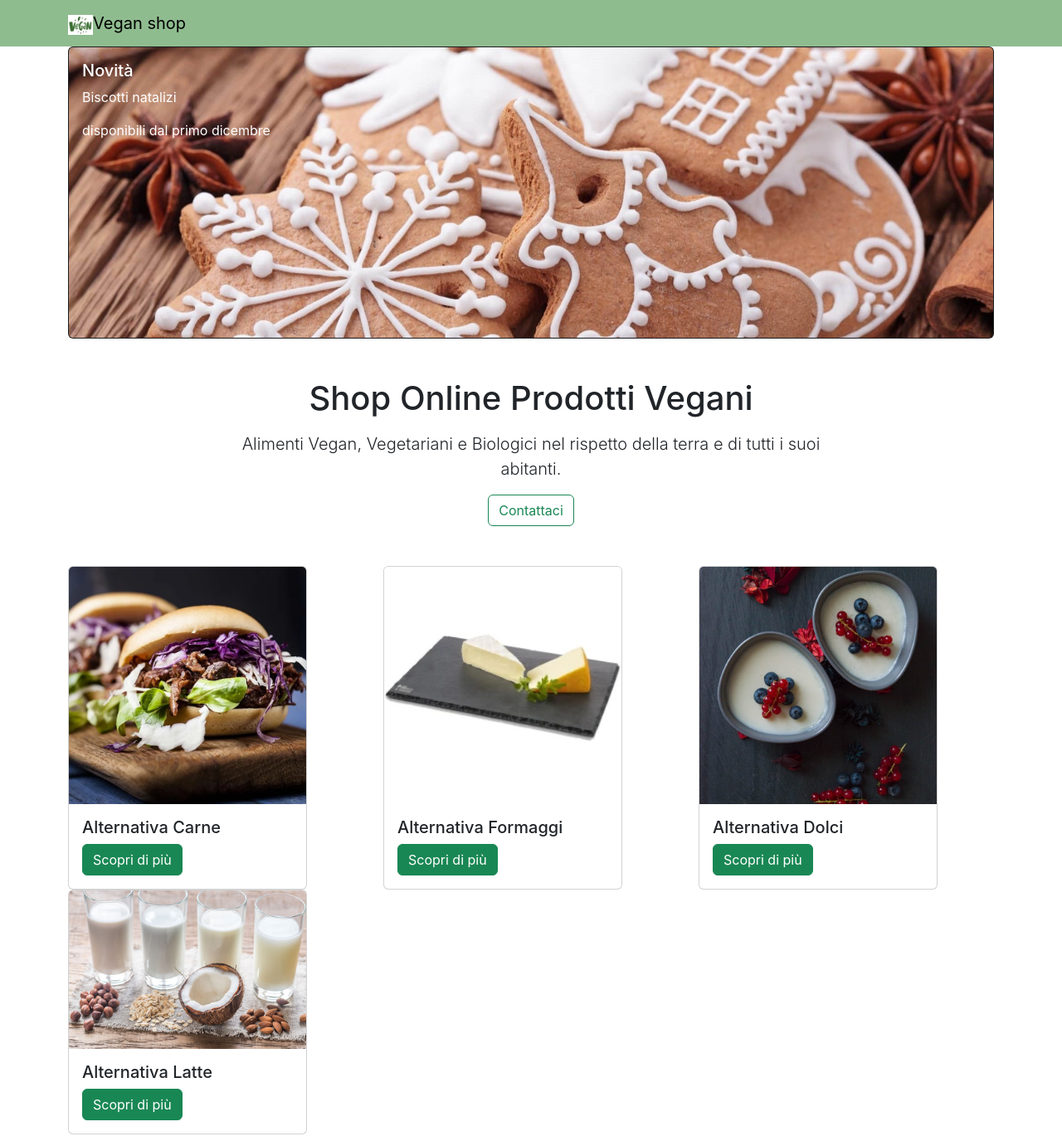
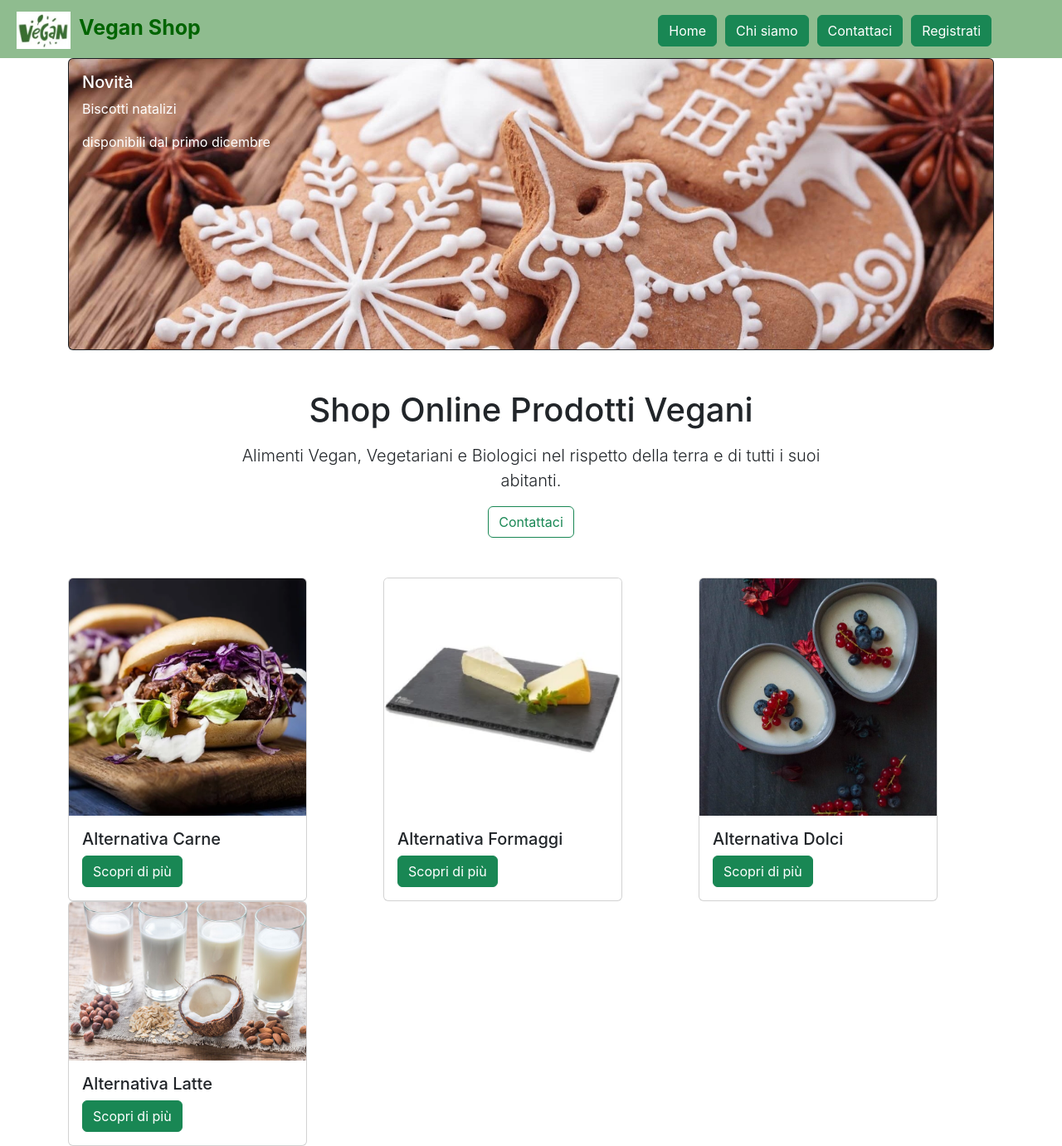
Before and after one commit to MichelaDiBiase/vegan-shop, a React (Create React App) app: page / in a window 1280 px wide. Shown: the whole page at 83% size. Built offline with nearby package versions, Linux system fonts and the light colour scheme; the HTML template or start-up script is replaced by a standard one.

Commit message:
Add new page Some modifications

```diff
--- a/package.json
+++ b/package.json
@@ -9,6 +9,7 @@
     "bootstrap": "^5.3.2",
     "react": "^18.2.0",
     "react-dom": "^18.2.0",
+    "react-router-dom": "^6.18.0",
     "react-scripts": "5.0.1",
     "web-vitals": "^2.1.4"
   },
--- a/src/App.js
+++ b/src/App.js
@@ -1,56 +1,18 @@
 import React, { Component } from 'react';
-import Navbar from './components/navbar.js';
-import Header from './components/header.js';
-import Advertising from './components/advertising.js';
-import carne from './img/alternativaCarne.webp';
-import formaggi from './img/alternativaFormaggi.webp';
-import dolci from './img/alternativaDolci.jpg';
-import latte from './img/alternativaLatte.jpg';
-import biscotti from './img/biscotti.jpg';
-import Card from './components/card.js';
+import { BrowserRouter, Routes, Route } from "react-router-dom";
+import Home from './pages/Home';
+import AlternativaLatte from './pages/AlternativaLatte';
 
 class App extends Component {
-  state = {
-    card: [
-      { id: 0, alimento: 'Carne', immagine: carne },
-      { id: 1, alimento: 'Formaggi', immagine: formaggi },
-      { id: 2, alimento: 'Dolci', immagine: dolci },
-      { id: 3, alimento: 'Latte', immagine: latte }
-    ],
-    advertising: [
-      { id: 0, titolo: 'Novità', descrizione: 'Biscotti natalizi', disponibilita: 'disponibili dal primo dicembre', immagine: biscotti }
-    ]
-  }
 
   render() {
     return (
-      <>
-        <Navbar />
-        <div className="container">
-        <div className="row">
-          {this.state.advertising.map(advertising => (
-            <Advertising
-              key={advertising.id}
-              titolo={advertising.titolo}
-              descrizione={advertising.descrizione}
-              disponibilita={advertising.disponibilita}
-              immagine={advertising.immagine}
-            />
-          ))}
-        </div>
-
-        <Header />
-        <div className="row">
-          {this.state.card.map(card => (
-            <Card
-              key={card.id}
-              alimento={card.alimento}
-              immagine={card.immagine}
-            />
-          ))}
-        </div>
-      </div>
-      </>
+      <BrowserRouter>
+        <Routes>
+          <Route path="/" element={<Home />} />
+          <Route path="AlternativaLatte" element={<AlternativaLatte />} />
+        </Routes>
+    </BrowserRouter>
     );
   }
 }
--- a/src/components/card.js
+++ b/src/components/card.js
@@ -1,14 +1,17 @@
 import React, { Component } from 'react';
+import { Link } from 'react-router-dom';
 
 class Card extends Component {
   render() {
     return (
           <div className="col">
             <div className="card" style={{ width: '18rem' }}>
-              <img src={this.props.immagine} className="card-img-top" alt="..." />
+              <Link to={this.props.link}>
+                <img src={this.props.immagine} className="card-img-top" alt="..." />
+              </Link>
               <div className="card-body">
                 <h5 className="card-title">Alternativa {this.props.alimento}</h5>
-                <a href="#" className="btn btn-success">Scopri di più</a>
+                <Link to={this.props.link} className="btn btn-success">{this.props.button}</Link>
               </div>
             </div>
           </div>
--- a/src/components/navbar.js
+++ b/src/components/navbar.js
@@ -1,14 +1,41 @@
 import logo from '../img/logo.jpg';
+import { Link } from 'react-router-dom';
 
 function Navbar(){
-    return(<nav className="navbar navbar-light" style={{ backgroundColor: 'darkseagreen' }}>
-    <div className="container">
-      <a className="navbar-brand" href="#">
-        <img src={logo} alt="" width="30" height="24" />
-        Vegan shop
-      </a>
-    </div>
-  </nav>
+    return(
+    <nav>
+      <div className="navbar">
+        <Link className="navbar-brand" to='/'>
+          <img className="logo" src={logo} alt="" width="65" height="45" />
+          <span className="title"><b>Vegan Shop</b></span>
+        </Link>
+        <span className="buttonsNavbar">
+          <Link className="navButton" to='/'>
+            <button type="button" className="btn btn-success">
+              Home
+            </button>
+          </Link>
+
+          <Link className="navButton" to='https://youtu.be/dQw4w9WgXcQ?feature=shared'>
+            <button type="button" className="btn btn-success">
+              Chi siamo
+            </button>
+          </Link>
+
+          <Link className="navButton" to='#'>
+            <button type="button" className="btn btn-success">
+              Contattaci
+            </button>
+          </Link>
+
+          <Link className="navButton" to='#'>
+            <button type="button" className="btn btn-success">
+              Registrati
+            </button>
+          </Link>
+        </span>
+      </div>
+    </nav>
     );
 }
 export default Navbar;
--- a/src/index.css
+++ b/src/index.css
@@ -11,3 +11,31 @@ code {
   font-family: source-code-pro, Menlo, Monaco, Consolas, 'Courier New',
     monospace;
 }
+
+nav {
+  background: darkseagreen;
+  height: 70px;
+  width: 100%;
+}
+
+.navbar {
+  line-height: 40px;
+  margin-left: 20px;
+}
+
+.logo {
+  margin-right: 10px;
+}
+
+.title {
+  font-size: 25px;
+  color: darkgreen;
+}
+
+.buttonsNavbar {
+  margin-right: 80px;
+}
+
+.navButton {
+  margin: 0 5px;
+}
--- /dev/null
+++ b/src/pages/AlternativaLatte.js
@@ -0,0 +1,53 @@
+import React, { Component } from 'react';
+import Navbar from '../components/navbar.js';
+import Header from '../components/header.js';
+import Advertising from '../components/advertising.js';
+import Card from '../components/card.js';
+import latteSoia from '../img/latteSoia.webp';
+import biscotti from '../img/biscotti.jpg'
+
+class AlternativaLatte extends Component {
+  state = {
+    card: [
+      { id: 0, alimento: 'Latte', immagine: latteSoia, button: 'Aggiungi', link:'#' }
+    ],
+    advertising: [
+      { id: 0, titolo: 'Novità', descrizione: 'Biscotti natalizi', disponibilita: 'disponibili dal primo dicembre', immagine: biscotti }
+    ]
+  }
+
+  render() {
+    return (
+      <>
+        <Navbar />
+        <div className="container">
+        <div className="row">
+          {this.state.advertising.map(advertising => (
+            <Advertising
+              key={advertising.id}
+              titolo={advertising.titolo}
+              descrizione={advertising.descrizione}
+              disponibilita={advertising.disponibilita}
+              immagine={advertising.immagine}
+            />
+          ))}
+        </div>
+
+        <Header />
+        <div className="row">
+          {this.state.card.map(card => (
+            <Card
+              key={card.id}
+              alimento={card.alimento}
+              immagine={card.immagine}
+              button={card.button}
+            />
+          ))}
+        </div>
+      </div>
+      </>
+    );
+  }
+}
+
+export default AlternativaLatte;
--- /dev/null
+++ b/src/pages/Home.js
@@ -0,0 +1,60 @@
+import React, { Component } from 'react';
+import Navbar from '../components/navbar.js';
+import Header from '../components/header.js';
+import Advertising from '../components/advertising.js';
+import carne from '../img/alternativaCarne.webp';
+import formaggi from '../img/alternativaFormaggi.webp';
+import dolci from '../img/alternativaDolci.jpg';
+import latte from '../img/alternativaLatte.jpg';
+import biscotti from '../img/biscotti.jpg';
+import Card from '../components/card.js';
+
+class Home extends Component {
+  state = {
+    card: [
+      { id: 0, alimento: 'Carne', immagine: carne, button:'Scopri di più', link:'#' },
+      { id: 1, alimento: 'Formaggi', immagine: formaggi, button:'Scopri di più', link:'#' },
+      { id: 2, alimento: 'Dolci', immagine: dolci, button:'Scopri di più', link:'#' },
+      { id: 3, alimento: 'Latte', immagine: latte, button:'Scopri di più', link:'/AlternativaLatte' }
+    ],
+    advertising: [
+      { id: 0, titolo: 'Novità', descrizione: 'Biscotti natalizi', disponibilita: 'disponibili dal primo dicembre', immagine: biscotti }
+    ]
+  }
+
+  render() {
+    return (
+      <>
+        <Navbar />
+        <div className="container">
+        <div className="row">
+          {this.state.advertising.map(advertising => (
+            <Advertising
+              key={advertising.id}
+              titolo={advertising.titolo}
+              descrizione={advertising.descrizione}
+              disponibilita={advertising.disponibilita}
+              immagine={advertising.immagine}
+            />
+          ))}
+        </div>
+
+        <Header />
+        <div className="row">
+          {this.state.card.map(card => (
+            <Card
+              key={card.id}
+              alimento={card.alimento}
+              immagine={card.immagine}
+              button={card.button}
+              link={card.link}
+            />
+          ))}
+        </div>
+      </div>
+      </>
+    );
+  }
+}
+
+export default Home;
```
Also changed, not shown: src/App.css (line endings or trailing spaces), src/img/latteSoia.webp (added), 1 other file (tests, documents, lock files or other folders).
